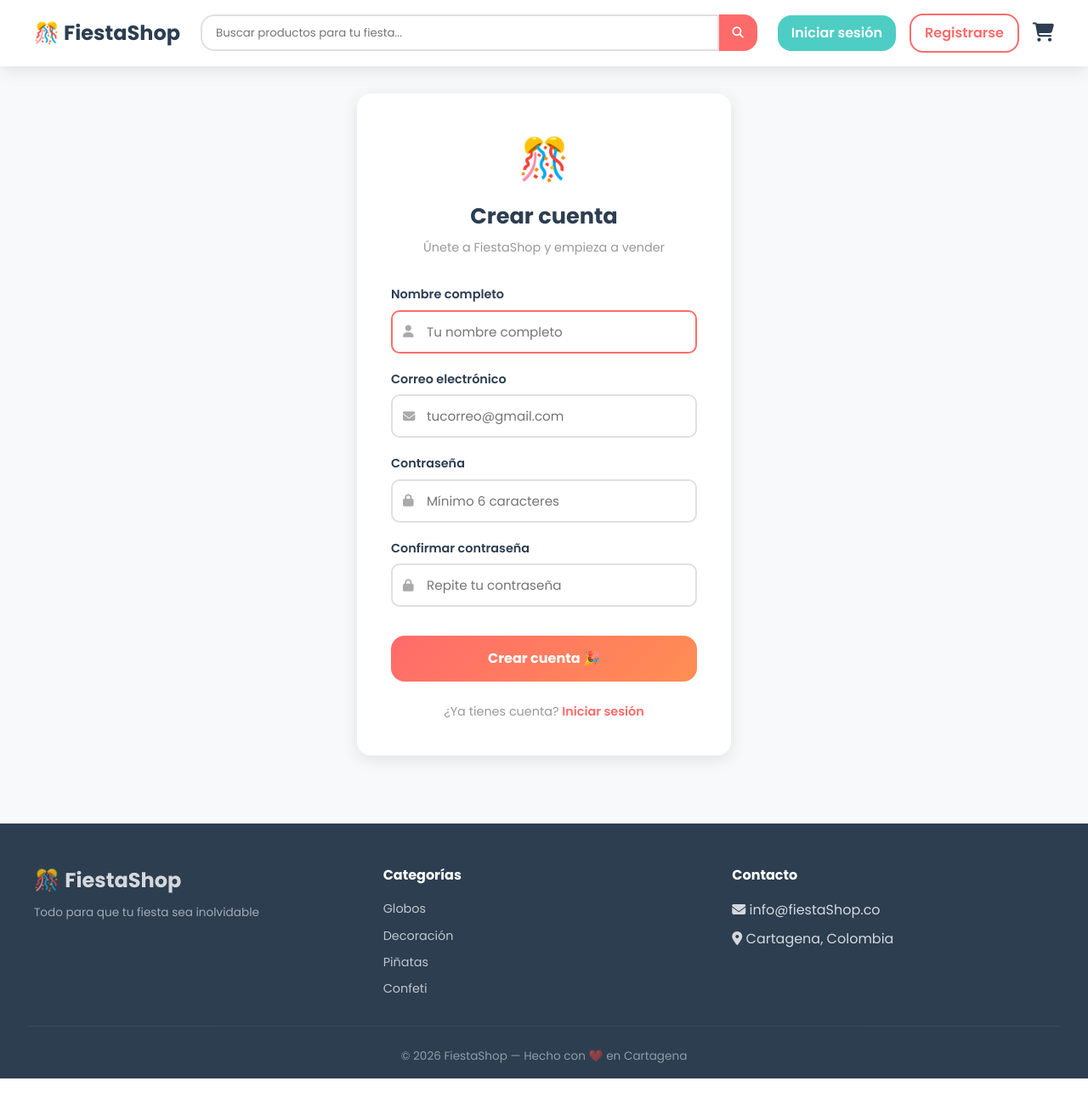
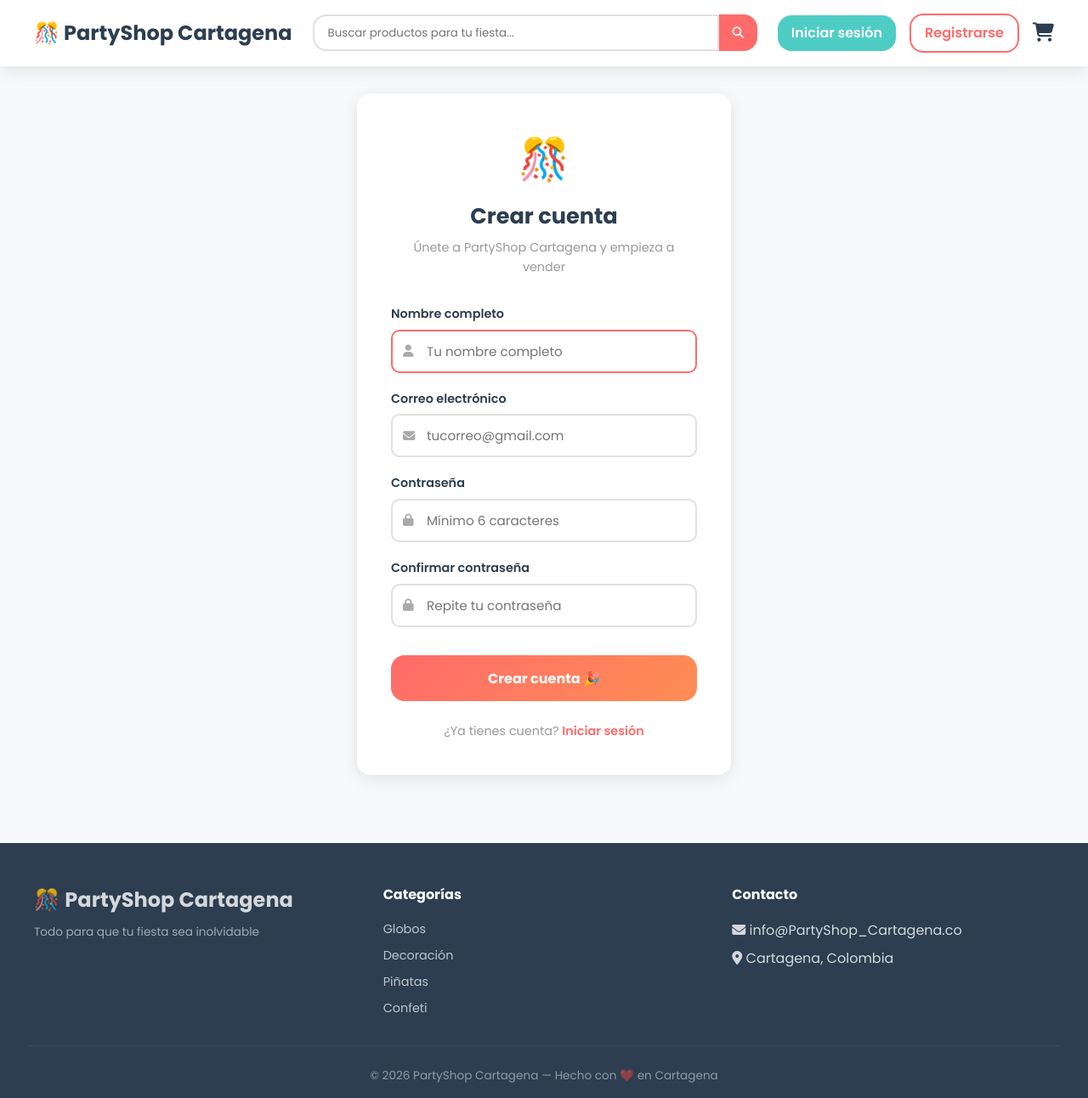
Before and after one commit to andres139910-boop/marketplace-fiestas, a Flask app: page /registro in a window 1280 px wide. Shown: the whole page at 85% size. Before the commit the page ends 1269 px from the top, so only its background shows below. Run offline with Flask 3, Linux system fonts and the light colour scheme.

Commit message:
Renombrar FiestaShop a PartyShop Cartagena

```diff
--- a/app.py
+++ b/app.py
@@ -27,7 +27,7 @@ app.config['MAIL_PORT']           = 587
 app.config['MAIL_USE_TLS']        = True
 app.config['MAIL_USERNAME']       = 'andres.139910@gmail.com'
 app.config['MAIL_PASSWORD']       = 'oeqzynebреuzwxlo'
-app.config['MAIL_DEFAULT_SENDER'] = 'FiestaShop <andres.139910@gmail.com>'
+app.config['MAIL_DEFAULT_SENDER'] = 'PartyShop Cartagena <andres.139910@gmail.com>'
 
 EXTENSIONES_PERMITIDAS = {'png', 'jpg', 'jpeg', 'gif', 'webp'}
 
--- a/templates/404.html
+++ b/templates/404.html
@@ -1,5 +1,5 @@
 {% extends 'base.html' %}
-{% block title %}Página no encontrada — FiestaShop{% endblock %}
+{% block title %}Página no encontrada — PartyShop Cartagena{% endblock %}
 
 {% block content %}
 <div class="error404-container">
--- a/templates/admin.html
+++ b/templates/admin.html
@@ -1,5 +1,5 @@
 {% extends 'base.html' %}
-{% block title %}Panel Admin — FiestaShop{% endblock %}
+{% block title %}Panel Admin — PartyShop Cartagena{% endblock %}
 
 {% block content %}
 <div class="admin-container">
--- a/templates/agregar_producto.html
+++ b/templates/agregar_producto.html
@@ -1,5 +1,5 @@
 {% extends 'base.html' %}
-{% block title %}Agregar Producto — FiestaShop{% endblock %}
+{% block title %}Agregar Producto — PartyShop Cartagena{% endblock %}
 
 {% block content %}
 <div style="max-width:600px; margin:2rem auto; background:white; padding:2rem; border-radius:16px; box-shadow: 0 4px 20px rgba(0,0,0,0.1);">
--- a/templates/base.html
+++ b/templates/base.html
@@ -3,7 +3,7 @@
 <head>
     <meta charset="UTF-8">
     <meta name="viewport" content="width=device-width, initial-scale=1.0">
-    <title>{% block title %}FiestaShop 🎉{% endblock %}</title>
+    <title>{% block title %}PartyShop Cartagena 🎉{% endblock %}</title>
     <link href="https://fonts.googleapis.com/css2?family=Poppins:wght@300;400;600;700&display=swap" rel="stylesheet">
     <link rel="stylesheet" href="https://cdnjs.cloudflare.com/ajax/libs/font-awesome/6.5.0/css/all.min.css">
     <link rel="stylesheet" href="{{ url_for('static', filename='css/style.css') }}">
@@ -13,7 +13,7 @@
     <nav class="navbar">
         <div class="nav-container">
             <a href="{{ url_for('index') }}" class="logo">
-                🎊 <span>FiestaShop</span>
+                🎊 <span>PartyShop Cartagena</span>
             </a>
 
             <form class="barra-busqueda" action="{{ url_for('index') }}" method="GET">
@@ -91,7 +91,7 @@
     <footer class="footer">
         <div class="footer-container">
             <div class="footer-logo">
-                🎊 <strong>FiestaShop</strong>
+                🎊 <strong>PartyShop Cartagena</strong>
                 <p>Todo para que tu fiesta sea inolvidable</p>
             </div>
             <div class="footer-links">
@@ -103,12 +103,12 @@
             </div>
             <div class="footer-contacto">
                 <h4>Contacto</h4>
-                <p><i class="fas fa-envelope"></i> info@fiestaShop.co</p>
+                <p><i class="fas fa-envelope"></i> info@PartyShop_Cartagena.co</p>
                 <p><i class="fas fa-map-marker-alt"></i> Cartagena, Colombia</p>
             </div>
         </div>
         <div class="footer-bottom">
-            <p>© 2026 FiestaShop — Hecho con ❤️ en Cartagena</p>
+            <p>© 2026 PartyShop Cartagena — Hecho con ❤️ en Cartagena</p>
         </div>
     </footer>
 
--- a/templates/carrito.html
+++ b/templates/carrito.html
@@ -1,5 +1,5 @@
 {% extends 'base.html' %}
-{% block title %}Mi Carrito — FiestaShop{% endblock %}
+{% block title %}Mi Carrito — PartyShop Cartagena{% endblock %}
 
 {% block content %}
 <div class="carrito-container">
--- a/templates/detalle_producto.html
+++ b/templates/detalle_producto.html
@@ -1,5 +1,5 @@
 {% extends 'base.html' %}
-{% block title %}{{ producto.nombre }} — FiestaShop{% endblock %}
+{% block title %}{{ producto.nombre }} — PartyShop Cartagena{% endblock %}
 
 {% block content %}
 <div class="detalle-container">
--- a/templates/editar_perfil.html
+++ b/templates/editar_perfil.html
@@ -1,5 +1,5 @@
 {% extends 'base.html' %}
-{% block title %}Editar Perfil — FiestaShop{% endblock %}
+{% block title %}Editar Perfil — PartyShop Cartagena{% endblock %}
 
 {% block content %}
 <div class="form-container">
--- a/templates/editar_producto.html
+++ b/templates/editar_producto.html
@@ -1,5 +1,5 @@
 {% extends 'base.html' %}
-{% block title %}Editar Producto — FiestaShop{% endblock %}
+{% block title %}Editar Producto — PartyShop Cartagena{% endblock %}
 
 {% block content %}
 <div class="form-container">
--- a/templates/favoritos.html
+++ b/templates/favoritos.html
@@ -1,5 +1,5 @@
 {% extends 'base.html' %}
-{% block title %}Mis Favoritos — FiestaShop{% endblock %}
+{% block title %}Mis Favoritos — PartyShop Cartagena{% endblock %}
 
 {% block content %}
 <div class="favoritos-container">
--- a/templates/index.html
+++ b/templates/index.html
@@ -1,5 +1,5 @@
 {% extends 'base.html' %}
-{% block title %}FiestaShop 🎉 — Inicio{% endblock %}
+{% block title %}PartyShop Cartagena 🎉 — Inicio{% endblock %}
 
 {% block content %}
 
--- a/templates/login.html
+++ b/templates/login.html
@@ -1,5 +1,5 @@
 {% extends 'base.html' %}
-{% block title %}Iniciar Sesión — FiestaShop{% endblock %}
+{% block title %}Iniciar Sesión — PartyShop Cartagena{% endblock %}
 
 {% block content %}
 <div class="auth-container">
--- a/templates/notificaciones.html
+++ b/templates/notificaciones.html
@@ -1,5 +1,5 @@
 {% extends 'base.html' %}
-{% block title %}Notificaciones — FiestaShop{% endblock %}
+{% block title %}Notificaciones — PartyShop Cartagena{% endblock %}
 
 {% block content %}
 <div class="notif-container">
--- a/templates/perfil.html
+++ b/templates/perfil.html
@@ -1,5 +1,5 @@
 {% extends 'base.html' %}
-{% block title %}Mi Perfil — FiestaShop{% endblock %}
+{% block title %}Mi Perfil — PartyShop Cartagena{% endblock %}
 
 {% block content %}
 <div class="perfil-container">
--- a/templates/registro.html
+++ b/templates/registro.html
@@ -1,5 +1,5 @@
 {% extends 'base.html' %}
-{% block title %}Registro — FiestaShop{% endblock %}
+{% block title %}Registro — PartyShop Cartagena{% endblock %}
 
 {% block content %}
 <div class="auth-container">
@@ -9,7 +9,7 @@
         <div class="auth-header">
             <div class="auth-logo">🎊</div>
             <h2>Crear cuenta</h2>
-            <p>Únete a FiestaShop y empieza a vender</p>
+            <p>Únete a PartyShop Cartagena y empieza a vender</p>
         </div>
 
         <form method="POST" class="auth-form">
```
